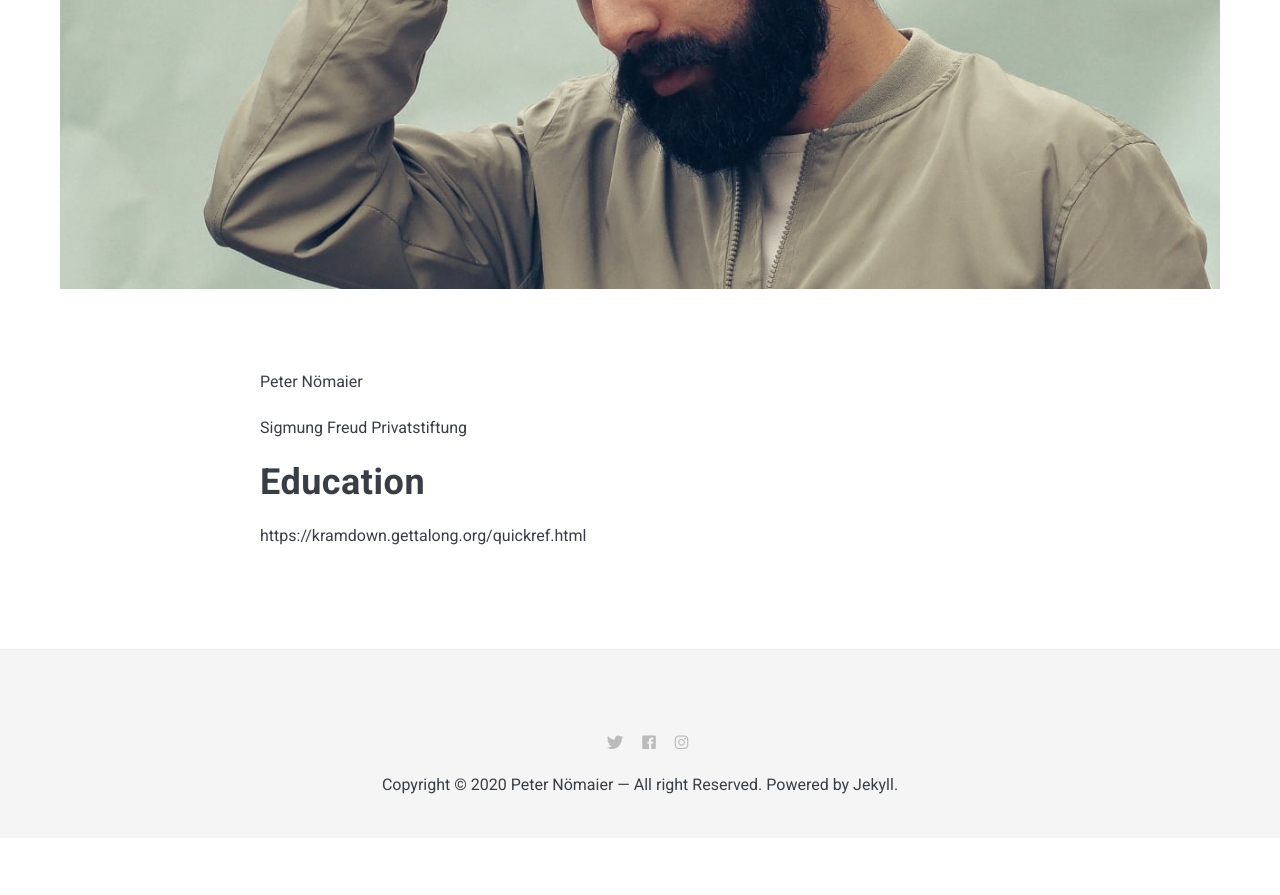
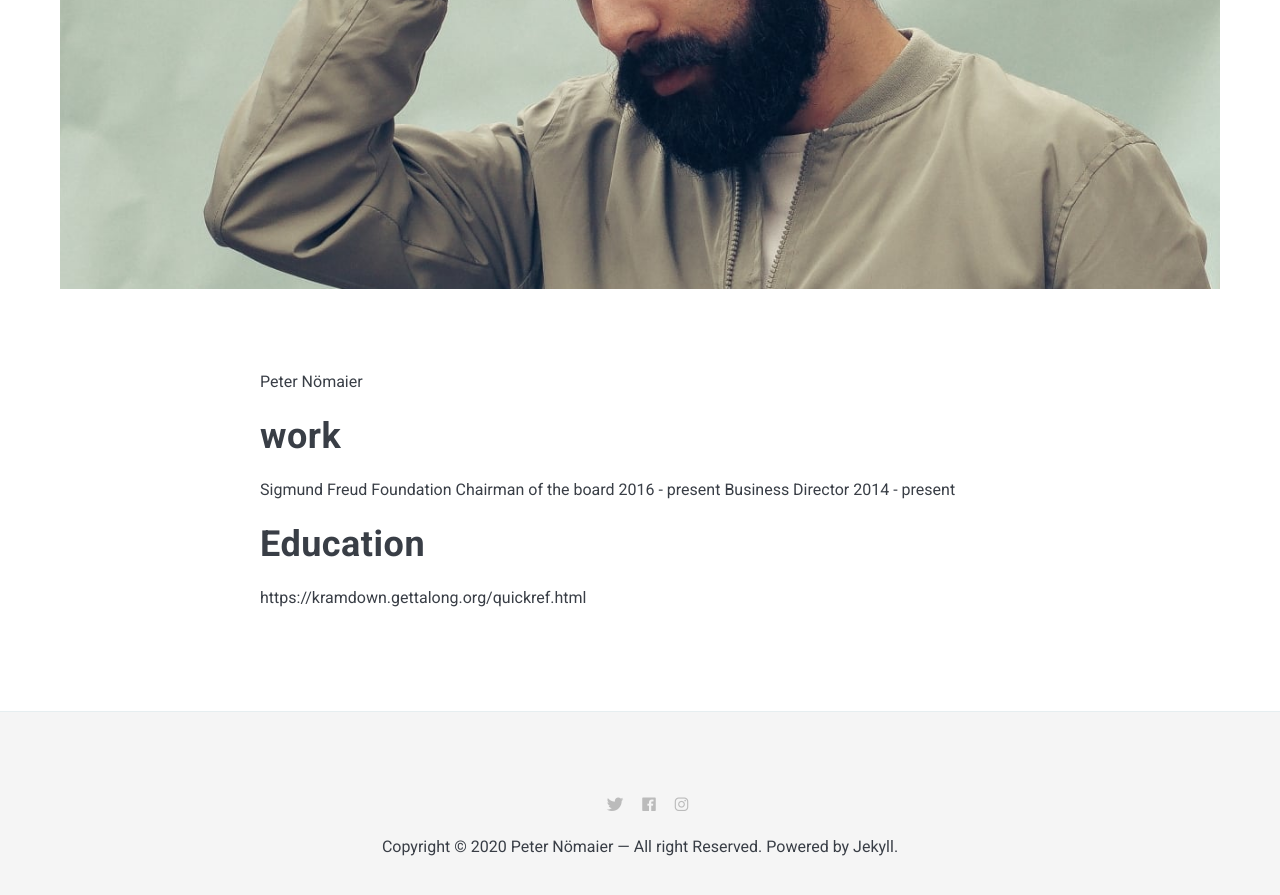
Before and after one commit to noemaier/noemaier.github.io, a Jekyll site: the page built from _pages/cv.md, in a window 1280 px wide and 900 px high, scrolled down 622 px. Shown: the top 895 px of the window. Built offline with Jekyll 4.4.1, drawn with Linux system fonts in a browser that asks for light colours; nearby versions of some CDN libraries; before the commit the page ends 1460 px from its top, so only the background shows below that.

Commit message:
Update cv.md

```diff
--- a/_pages/cv.md
+++ b/_pages/cv.md
@@ -7,7 +7,12 @@ image: 01.jpg
 
 Peter Nömaier
 
-Sigmung Freud Privatstiftung
+# work
+Sigmund Freud Foundation
+Chairman of the board 2016 - present
+Business Director 2014 - present
+
+
 
 # Education
 
```
